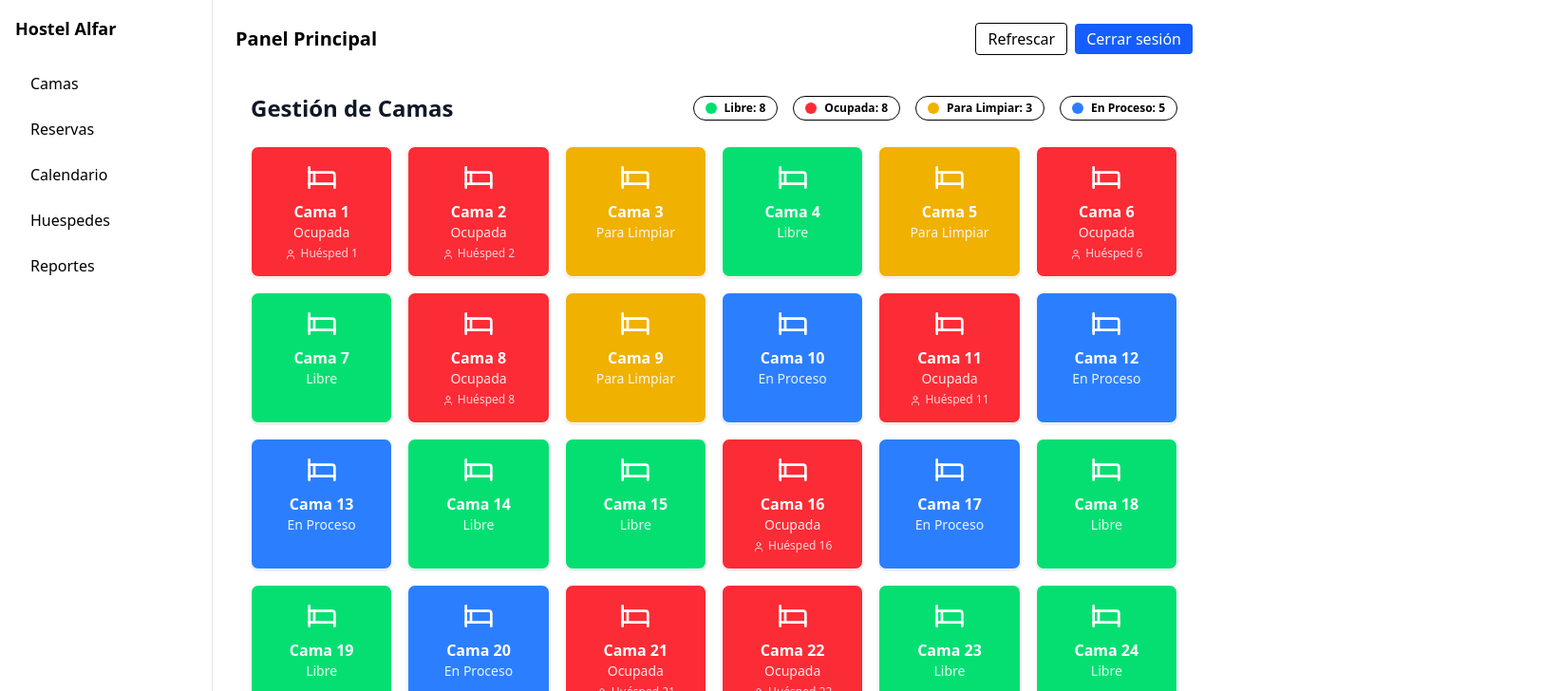
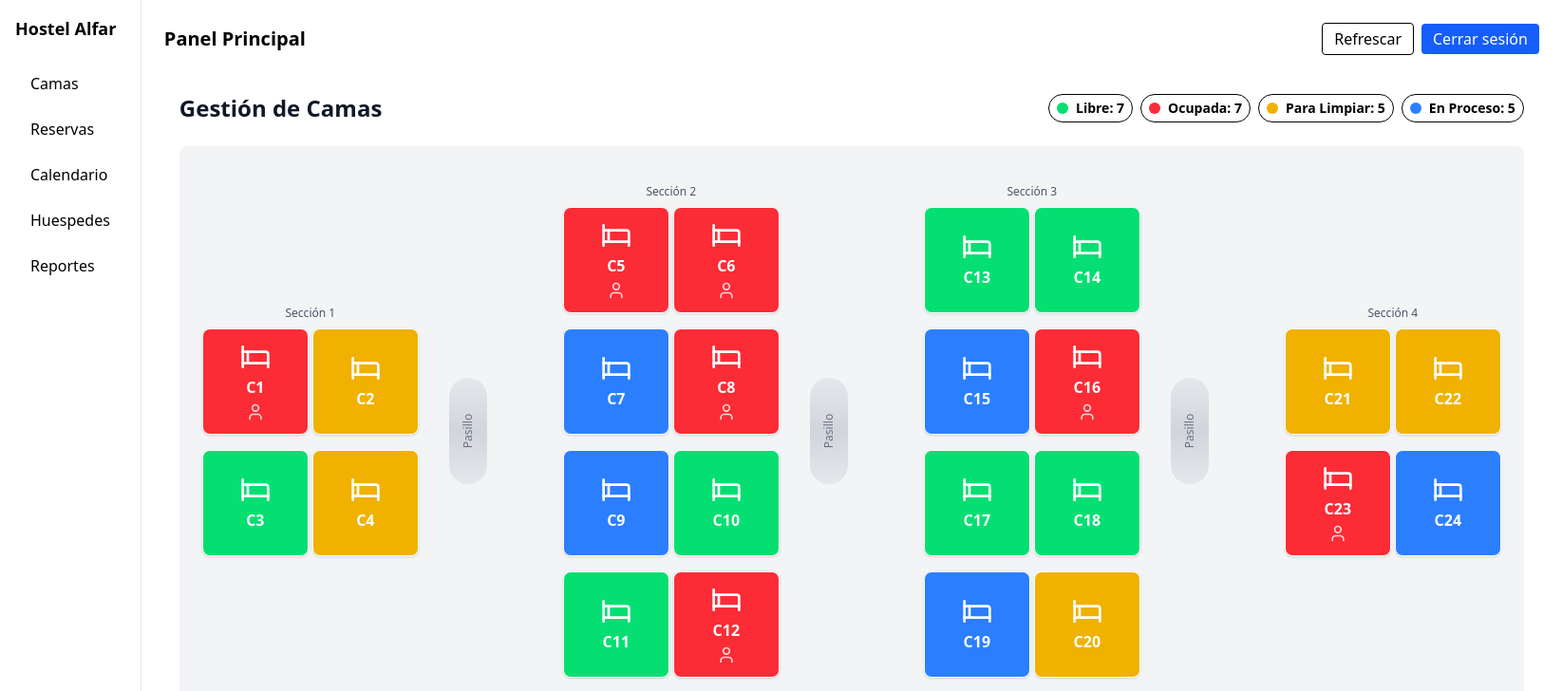
Before and after one commit to BNoeliaPenela/hostelAlfar, a React (Vite) app: page /home in a window 1280 px wide. Shown: the top 728 px of the page at 95% size, 1645 px wide, since content can reach past the window. Built offline with nearby package versions, Linux system fonts and the light colour scheme.

Commit message:
display de camas por pasillos

```diff
--- a/src/components/BedsSection.tsx
+++ b/src/components/BedsSection.tsx
@@ -15,7 +15,7 @@ interface BedData {
         name: string;
         checkIn: string;
         checkOut: string;
-    },
+    };
 }
 
 const statusColors = {
@@ -32,99 +32,170 @@ const statusLabels = {
     proceso: "En Proceso",
 }
 
+// Configuración escalable del layout del hostel
+const HOSTEL_LAYOUT = [
+    { sectionId: 1, bunkBeds: 2, startBedId: 1 },   // Sección 1: 2 cuchetas (camas 1-4)
+    { sectionId: 2, bunkBeds: 4, startBedId: 5 },   // Sección 2: 4 cuchetas (camas 5-12)
+    { sectionId: 3, bunkBeds: 4, startBedId: 13 },  // Sección 3: 4 cuchetas (camas 13-20)
+    { sectionId: 4, bunkBeds: 2, startBedId: 21 },  // Sección 4: 2 cuchetas (camas 21-24)
+]
+
+// Lista de nombres realistas para huéspedes
+const GUEST_NAMES = [
+    "Ana García", "Carlos López", "María Rodriguez", "Juan Pérez", "Laura Martín",
+    "Diego Silva", "Carmen Ruiz", "Fernando Castro", "Elena Morales", "Roberto Díaz",
+    "Patricia Vega", "Miguel Torres", "Sofía Herrera", "Andrés Jiménez", "Valentina Cruz",
+    "Gabriel Mendez", "Lucía Vargas", "Mateo Ramos", "Isabella Santos", "Nicolás Flores",
+    "Camila Ortiz", "Santiago Reyes", "Martina Guzmán", "Tomás Guerrero"
+]
+
+const BedCard = ({ bed, onClick }: { bed: BedData, onClick: (bed: BedData) => void }) => (
+    <Card
+        className={`cursor-pointer transition-all hover:scale-105 ${statusColors[bed.status]} text-white w-20 h-20 sm:w-24 sm:h-24 md:w-28 md:h-28 flex items-center justify-center`}
+        onClick={() => onClick(bed)}
+    >
+        <CardContent className="p-2 sm:p-3 text-center w-full">
+            <Bed className="h-6 w-6 sm:h-7 sm:w-7 md:h-8 md:w-8 mx-auto mb-1" />
+            <div className="font-semibold text-sm sm:text-base">C{bed.id}</div>
+            {bed.guest && (
+                <User className="h-4 w-4 sm:h-4 sm:w-4 md:h-5 md:w-5 mx-auto mt-1 opacity-80" />
+            )}
+        </CardContent>
+    </Card>
+)
+
+const BunkBed = ({ bed1, bed2, onBedClick }: {
+    bed1: BedData,
+    bed2: BedData,
+    onBedClick: (bed: BedData) => void
+}) => (
+    // Cambiado de flex-col a flex-row
+    <div className="flex flex-row gap-1">
+        <BedCard bed={bed1} onClick={onBedClick} />
+        <BedCard bed={bed2} onClick={onBedClick} />
+    </div>
+)
+const HostelSection = ({ section, beds, onBedClick }: {
+    section: typeof HOSTEL_LAYOUT[0],
+    beds: BedData[],
+    onBedClick: (bed: BedData) => void
+}) => {
+    const sectionBeds = beds.slice(section.startBedId - 1, section.startBedId - 1 + (section.bunkBeds * 2))
+
+    return (
+        <div className="flex flex-col items-center space-y-2">
+            <span className="text-xs text-gray-600 font-medium">Sección {section.sectionId}</span>
+            {/* Ahora cada "cucheta" es una fila, y las filas se apilan verticalmente */}
+            <div className="flex flex-col gap-2 sm:gap-3 md:gap-4"> {/* Cambiado a flex-col para apilar las filas de cuchetas */}
+                {Array.from({ length: section.bunkBeds }, (_, i) => {
+                    // bed1 y bed2 son las camas que van una al lado de la otra
+                    const bed1 = sectionBeds[i * 2]
+                    const bed2 = sectionBeds[i * 2 + 1]
+                    return (
+                        <BunkBed
+                            key={`bunk-${section.sectionId}-${i}`}
+                            bed1={bed1}
+                            bed2={bed2}
+                            onBedClick={onBedClick}
+                        />
+                    )
+                })}
+            </div>
+        </div>
+    )
+}
+
 export function BedsSection() {
     const [beds, setBeds] = useState<BedData[]>(() => {
         const initialBeds: BedData[] = []
-        for (let i = 1; i <=24; i++){
-         //los diferentes status que puede tener una cama
+        const totalBeds = HOSTEL_LAYOUT.reduce((sum, section) => sum + (section.bunkBeds * 2), 0)
+
+        for (let i = 1; i <= totalBeds; i++){
             const statuses: BedStatus[] = ["libre", "ocupada", "limpieza", "proceso"]
-           //selecciona un status aleatorio para cada cama
             const randomStatus = statuses[Math.floor(Math.random() * statuses.length)]
-            //agrega una cama con un id y un status aleatorio
+
             initialBeds.push({
                 id: i,
                 status: randomStatus,
                 guest: randomStatus === "ocupada" ? {
-                    name: `Huésped ${i}`,
-                    //fecha de ingreso y salida aleatorias
+                    name: GUEST_NAMES[i - 1] || `Huésped ${i}`,
                     checkIn: new Date().toLocaleDateString(),
-                    checkOut: new Date(new Date().setDate(new Date().getDate() + 2)).toLocaleDateString(),
+                    checkOut: new Date(new Date().setDate(new Date().getDate() + Math.ceil(Math.random() * 7 + 1))).toLocaleDateString(),
                 } : undefined,
             })
-
         }
         return initialBeds
     })
 
-    //Se declara un estado llamado selectedBed.
-    //El tipo es BedData | null, o sea, puede ser un objeto con los datos de una cama o null si no hay ninguna seleccionada.
     const [selectedBed, setSelectedBed] = useState<BedData | null>(null)
     const [isDialogOpen, setIsDialogOpen] = useState(false)
 
-    //Sirve para manejar si el diálogo/modal de información está abierto o cerrado.
     const handleBedClick = (bed: BedData) => {
         setSelectedBed(bed)
         setIsDialogOpen(true)
     }
 
-    //Sirve para cambiar el estado de una cama seleccionada.
-    //Recibe un nuevo estado (newStatus) y actualiza la cama seleccionada con ese nuevo estado.
     const handleStatusChange = (newStatus: string) => {
         if (selectedBed) {
             const status = newStatus as BedStatus
-            setBeds(
-                beds.map((bed) =>
-                bed.id === selectedBed.id ? { ...bed, status, guest: status !== "ocupada" ? undefined : bed.guest } : bed,
-                ),
-            )
+            setBeds(beds.map((bed) =>
+                bed.id === selectedBed.id
+                    ? {
+                        ...bed,
+                        status,
+                        guest: status !== "ocupada" ? undefined : bed.guest
+                      }
+                    : bed
+            ))
             setSelectedBed({ ...selectedBed, status })
         }
     }
 
-    //getStatusCount sirve para contar cuántas camas hay en un estado específico dentro de todo el listado de beds.
     const getStatusCount = (status: BedStatus) => {
         return beds.filter((bed) => bed.status === status).length
     }
 
     return (
-        //Barra superior con el título y los badges de estado
-        <div className="space-y-6">
-
-            <div className="flex items-center justify-between">
-                <h2 className="text-2xl font-bold text-gray-900">Gestión de Camas</h2>
-                <div className="flex space-x-4">
+        <div className="space-y-4 sm:space-y-6">
+            {/* Header con estadísticas */}
+            <div className="flex flex-col sm:flex-row items-start sm:items-center justify-between gap-4">
+                <h2 className="text-xl sm:text-2xl font-bold text-gray-900">Gestión de Camas</h2>
+                <div className="flex flex-wrap gap-2">
                     {Object.entries(statusLabels).map(([status, label]) => (
-                    <Badge key={status} variant="outline" className="px-3 py-1">
-                    <div className={`w-3 h-3 rounded-full mr-2 ${statusColors[status as BedStatus].split(" ")[0]}`} />
-                    {label}: {getStatusCount(status as BedStatus)}
+                        <Badge key={status} variant="outline" className="px-2 py-1">
+                            <div className={`w-2 h-2 sm:w-3 sm:h-3 rounded-full mr-1 sm:mr-2 ${statusColors[status as BedStatus].split(" ")[0]}`} />
+                            <span className="text-xs sm:text-sm">{label}: {getStatusCount(status as BedStatus)}</span>
                         </Badge>
                     ))}
                 </div>
             </div>
 
+            {/* Layout horizontal del hostel */}
+            <div className="bg-gray-100 p-3 sm:p-6 rounded-lg overflow-x-auto">
+                <div className="flex items-center justify-center space-x-4 sm:space-x-8 md:space-x-12 min-w-max py-4">
+                    {HOSTEL_LAYOUT.map((section, index) => (
+                        <div key={section.sectionId} className="flex items-center">
+                            {/* Sección de camas */}
+                            <HostelSection
+                                section={section}
+                                beds={beds}
+                                onBedClick={handleBedClick}
+                            />
 
-            <div className="grid grid-cols-6 gap-4">
-                {beds.map((bed) => (
-                <Card
-                    key={bed.id}
-                    className={`cursor-pointer transition-all hover:scale-105 ${statusColors[bed.status]} text-white`}
-                    onClick={() => handleBedClick(bed)}
-                >
-                    <CardContent className="p-4 text-center">
-                    <Bed className="h-8 w-8 mx-auto mb-2" />
-                    <div className="font-semibold">Cama {bed.id}</div>
-                    <div className="text-sm opacity-90">{statusLabels[bed.status]}</div>
-                    {bed.guest && (
-                        <div className="text-xs mt-1 opacity-80">
-                        <User className="h-3 w-3 inline mr-1" />
-                        {bed.guest.name}
+                            {/* Pasillo (excepto después de la última sección) */}
+                            {index < HOSTEL_LAYOUT.length - 1 && (
+                                <div className="h-20 sm:h-24 md:h-28 w-6 sm:w-8 md:w-10 bg-gradient-to-b from-gray-200 via-gray-300 to-gray-200 rounded-full mx-4 sm:mx-6 md:mx-8 flex items-center justify-center">
+                                    <span className="text-xs text-gray-500 transform -rotate-90 hidden sm:block whitespace-nowrap">
+                                        Pasillo
+                                    </span>
                                 </div>
                             )}
-                    </CardContent>
-                </Card>
+                        </div>
                     ))}
                 </div>
+            </div>
 
+            {/* Modal de detalles */}
             <Dialog open={isDialogOpen} onOpenChange={setIsDialogOpen}>
                 <DialogContent>
                     <DialogHeader>
@@ -132,12 +203,12 @@ export function BedsSection() {
                     </DialogHeader>
                     <div className="space-y-4 p-6">
                         <div>
-                            <label className="text-sm font-medium bg-gray-50">Estado Actual:</label>
+                            <label className="text-sm font-medium">Estado Actual:</label>
                             <Select value={selectedBed?.status} onValueChange={handleStatusChange}>
                                 <SelectTrigger className="mt-1">
                                     <SelectValue />
                                 </SelectTrigger>
-                                <SelectContent className="bg-gray-50">
+                                <SelectContent>
                                     <SelectItem value="libre">Libre</SelectItem>
                                     <SelectItem value="ocupada">Ocupada</SelectItem>
                                     <SelectItem value="limpieza">Para Limpiar</SelectItem>
@@ -147,21 +218,15 @@ export function BedsSection() {
                         </div>
 
                         {selectedBed?.guest && (
-                        <div className="bg-gray-200 p-4 rounded-lg">
+                            <div className="bg-gray-100 p-4 rounded-lg">
                                 <h4 className="font-medium mb-2">Huésped Actual:</h4>
-                            <p>
-                            <strong>Nombre:</strong> {selectedBed.guest.name}
-                            </p>
-                            <p>
-                            <strong>Check-in:</strong> {selectedBed.guest.checkIn}
-                            </p>
-                            <p>
-                            <strong>Check-out:</strong> {selectedBed.guest.checkOut}
-                            </p>
+                                <p><strong>Nombre:</strong> {selectedBed.guest.name}</p>
+                                <p><strong>Check-in:</strong> {selectedBed.guest.checkIn}</p>
+                                <p><strong>Check-out:</strong> {selectedBed.guest.checkOut}</p>
                             </div>
                         )}
 
-                        <div className="flex justify-end space-x-2">
+                        <div className="flex justify-end">
                             <Button variant="outline" onClick={() => setIsDialogOpen(false)}>
                                 Cerrar
                             </Button>
@@ -169,13 +234,6 @@ export function BedsSection() {
                     </div>
                 </DialogContent>
             </Dialog>
-
-
         </div>
     )
-
-
-
-
-
 }
```
Lines whose indentation alone changed are shown as unchanged.
